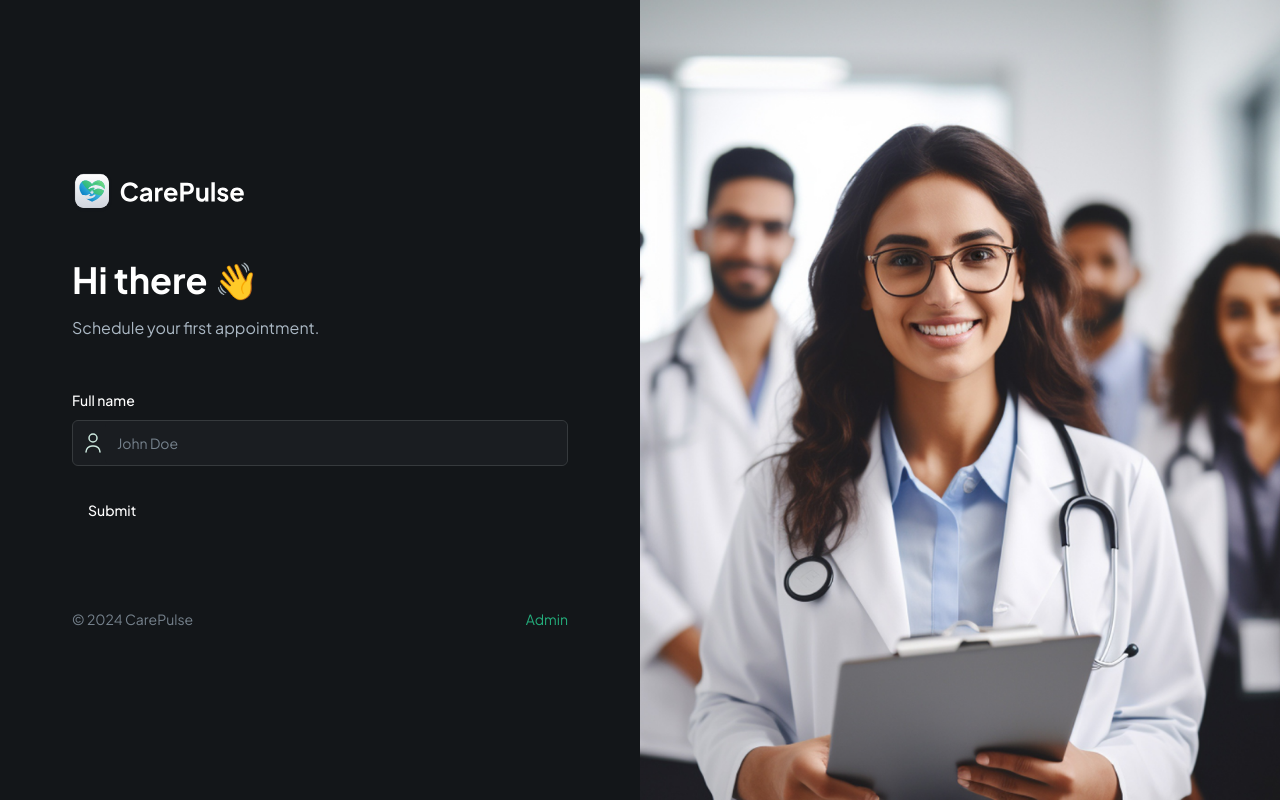
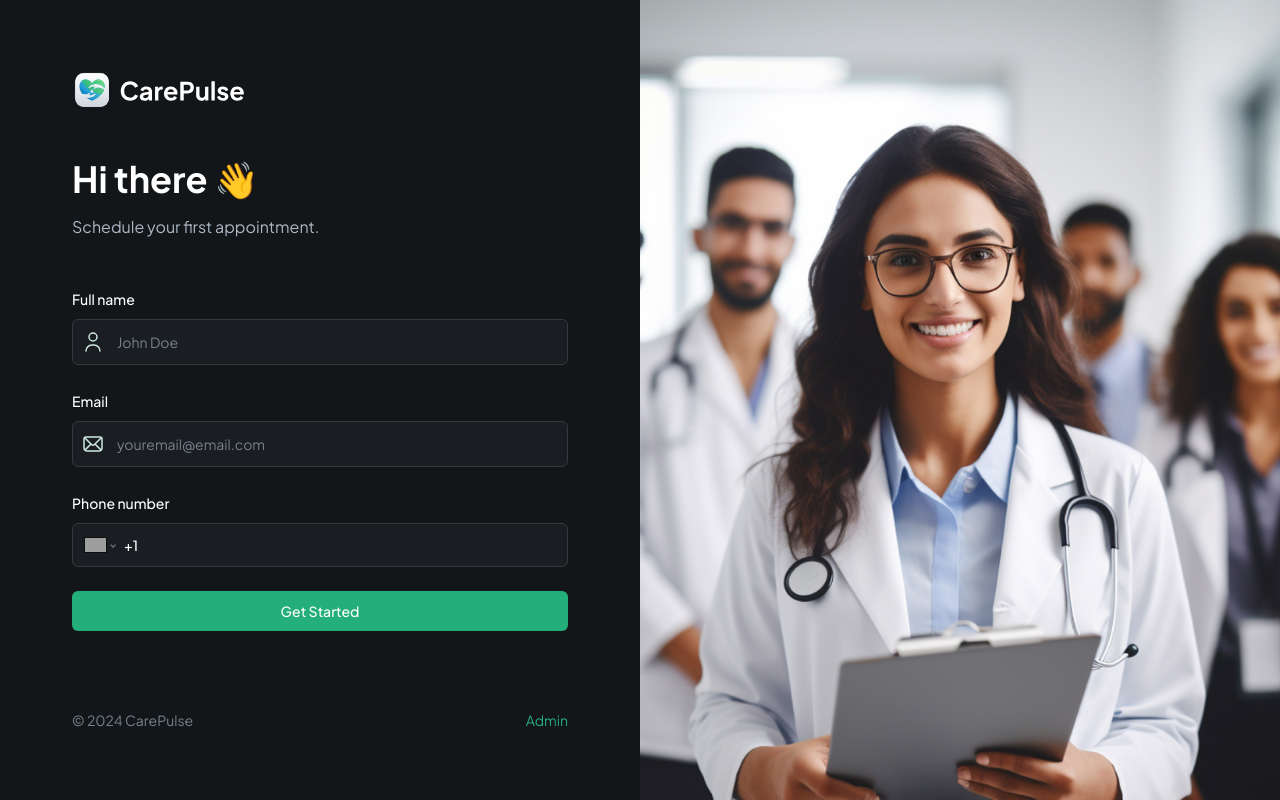
Before and after one commit to godinhorafa/carepulse, a Next.js app: page / in a window 1280 px wide. Built offline with nearby package versions, Linux system fonts and the light colour scheme; grey boxes are pictures that could not be loaded.

Commit message:
patient inicial form validation, custom button added - homepage completed

```diff
--- a/components/CustomFormField.tsx
+++ b/components/CustomFormField.tsx
@@ -14,7 +14,8 @@ import { Control } from "react-hook-form";
 import { FormFieldType } from "./forms/PatientForm";
 import React from "react";
 import Image from "next/image";
-
+import "react-phone-number-input/style.css";
+import PhoneInput, { E164Number } from "react-phone-number-input";
 interface CustomProps {
   control: Control<any>;
   fieldType: FormFieldType;
@@ -54,6 +55,22 @@ const RenderField = ({ field, props }: { field: any; props: CustomProps }) => {
           </FormControl>
         </div>
       );
+    case FormFieldType.PHONE_INPUT:
+      return (
+        <FormControl>
+          <PhoneInput
+            defaultCountry="US"
+            placeholder={placeholder}
+            international
+            withCountryCallingCode
+            value={field.value as E164Number | undefined}
+            onChange={field.onChange}
+            className="input-phone"
+          />
+        </FormControl>
+      );
+    default:
+      break;
   }
 };
 
--- /dev/null
+++ b/components/SubmitButton.tsx
@@ -0,0 +1,34 @@
+import { Button } from "./ui/button";
+import Image from "next/image";
+
+interface ButtonProps {
+  isLoading: boolean;
+  className?: string;
+  children: React.ReactNode;
+}
+const SubmitButton = ({ isLoading, className, children }: ButtonProps) => {
+  return (
+    <Button
+      type="submit"
+      disabled={isLoading}
+      className={className ?? "shad-primary-btn w-full"}
+    >
+      {isLoading ? (
+        <div className="flex items-center gap-4">
+          <Image
+            src="/assets/icons/loader.svg"
+            alt="loader"
+            width={24}
+            height={24}
+            className="animate-spin"
+          />
+          Loading...
+        </div>
+      ) : (
+        children
+      )}
+    </Button>
+  );
+};
+
+export default SubmitButton;
--- a/components/forms/PatientForm.tsx
+++ b/components/forms/PatientForm.tsx
@@ -3,9 +3,12 @@
 import { zodResolver } from "@hookform/resolvers/zod";
 import { useForm } from "react-hook-form";
 import { z } from "zod";
-import { Button } from "@/components/ui/button";
 import { Form } from "@/components/ui/form";
 import CustomFormField from "../CustomFormField";
+import SubmitButton from "../SubmitButton";
+import { useState } from "react";
+import { UserFormValidation } from "@/lib/validation";
+import { useRouter } from "next/navigation";
 
 export enum FormFieldType {
   INPUT = "input",
@@ -17,22 +20,37 @@ export enum FormFieldType {
   SKELETON = "skeleton",
 }
 
-const formSchema = z.object({
-  username: z.string().min(2, {
-    message: "Username must be at least 2 characters.",
-  }),
-});
+const PatientForm = () => {
+  const router = useRouter();
+  const [isLoading, setIsLoading] = useState(false);
 
-const PatientForm = () => {
-  const form = useForm<z.infer<typeof formSchema>>({
-    resolver: zodResolver(formSchema),
+  const form = useForm<z.infer<typeof UserFormValidation>>({
+    resolver: zodResolver(UserFormValidation),
     defaultValues: {
-      username: "",
+      name: "",
+      email: "",
+      phone: "",
     },
   });
 
-  function onSubmit(values: z.infer<typeof formSchema>) {
-    console.log(values);
+  async function onSubmit({
+    name,
+    email,
+    phone,
+  }: z.infer<typeof UserFormValidation>) {
+    setIsLoading(true);
+
+    try {
+      //   const userData = {
+      //     name,
+      //     email,
+      //     phone,
+      //   };
+      //   const user = await createUser(userData);
+      //   if (user) router.push(`/patients/${user.$id}/register`)
+    } catch (error) {
+      console.log(error);
+    }
   }
   return (
     <Form {...form}>
@@ -52,7 +70,25 @@ const PatientForm = () => {
           control={form.control}
         />
 
-        <Button type="submit">Submit</Button>
+        <CustomFormField
+          fieldType={FormFieldType.INPUT}
+          name="email"
+          label="Email"
+          placeholder="youremail@email.com"
+          iconSrc="/assets/icons/email.svg"
+          iconAlt="email"
+          control={form.control}
+        />
+
+        <CustomFormField
+          fieldType={FormFieldType.PHONE_INPUT}
+          name="phone"
+          label="Phone number"
+          placeholder="(555) 123-4567"
+          control={form.control}
+        />
+
+        <SubmitButton isLoading={isLoading}>Get Started</SubmitButton>
       </form>
     </Form>
   );
--- /dev/null
+++ b/lib/validation.ts
@@ -0,0 +1,15 @@
+import { z } from "zod";
+
+export const UserFormValidation = z.object({
+  name: z
+    .string()
+    .min(2, "Name must be at least 2 characters.")
+    .max(50, "Name must be at most 50 characters."),
+  email: z.string().email("Invalid email address."),
+  phone: z
+    .string()
+    .refine(
+      (phone) => /^\+?[1-9]\d{1,14}$/.test(phone),
+      "Invalid phone number"
+    ),
+});
--- a/package.json
+++ b/package.json
@@ -20,6 +20,7 @@
     "react": "^18",
     "react-dom": "^18",
     "react-hook-form": "^7.52.1",
+    "react-phone-number-input": "^3.4.5",
     "tailwind-merge": "^2.4.0",
     "tailwindcss-animate": "^1.0.7",
     "zod": "^3.23.8"
```
Also changed, not shown: 1 other file (tests, documents, lock files or other folders).
